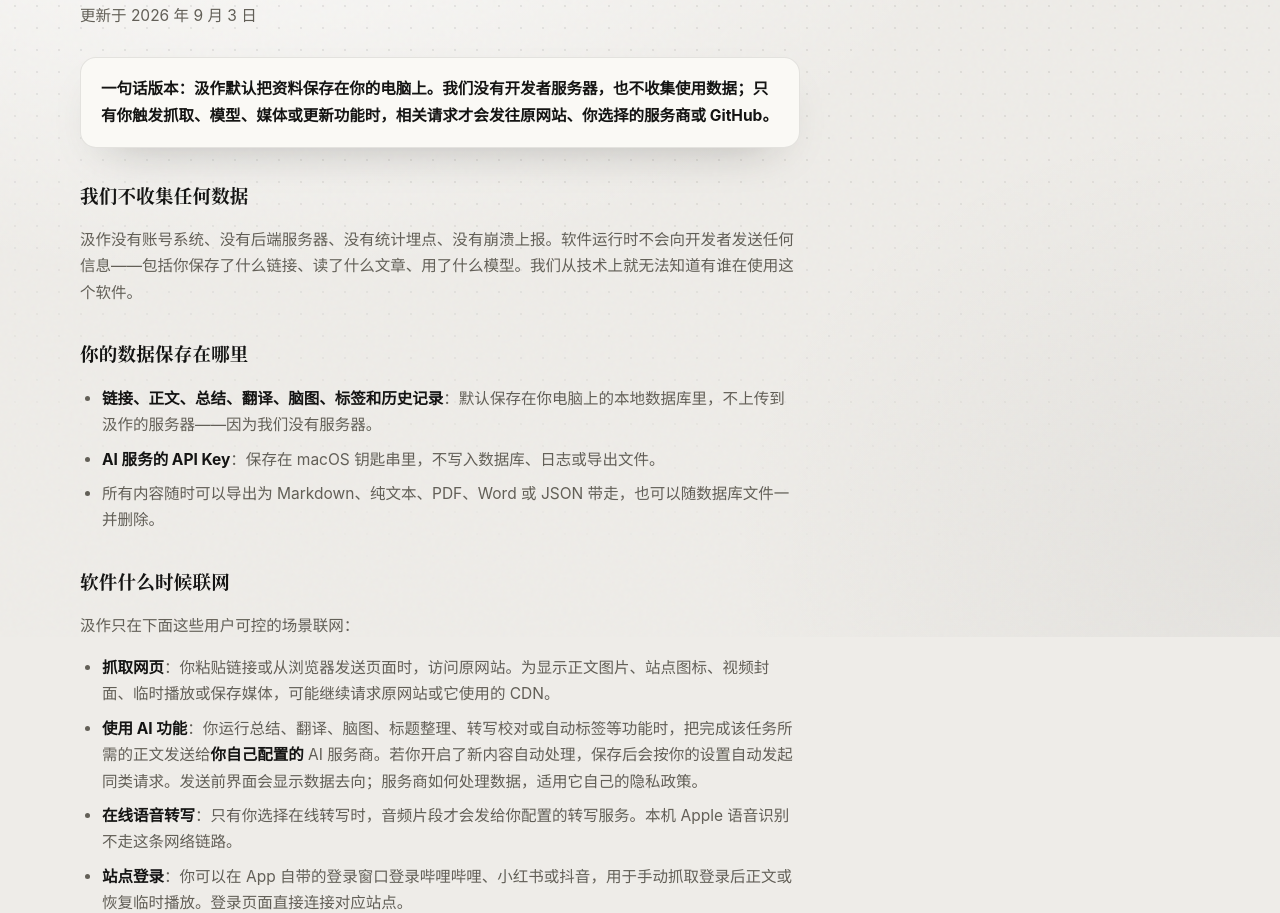
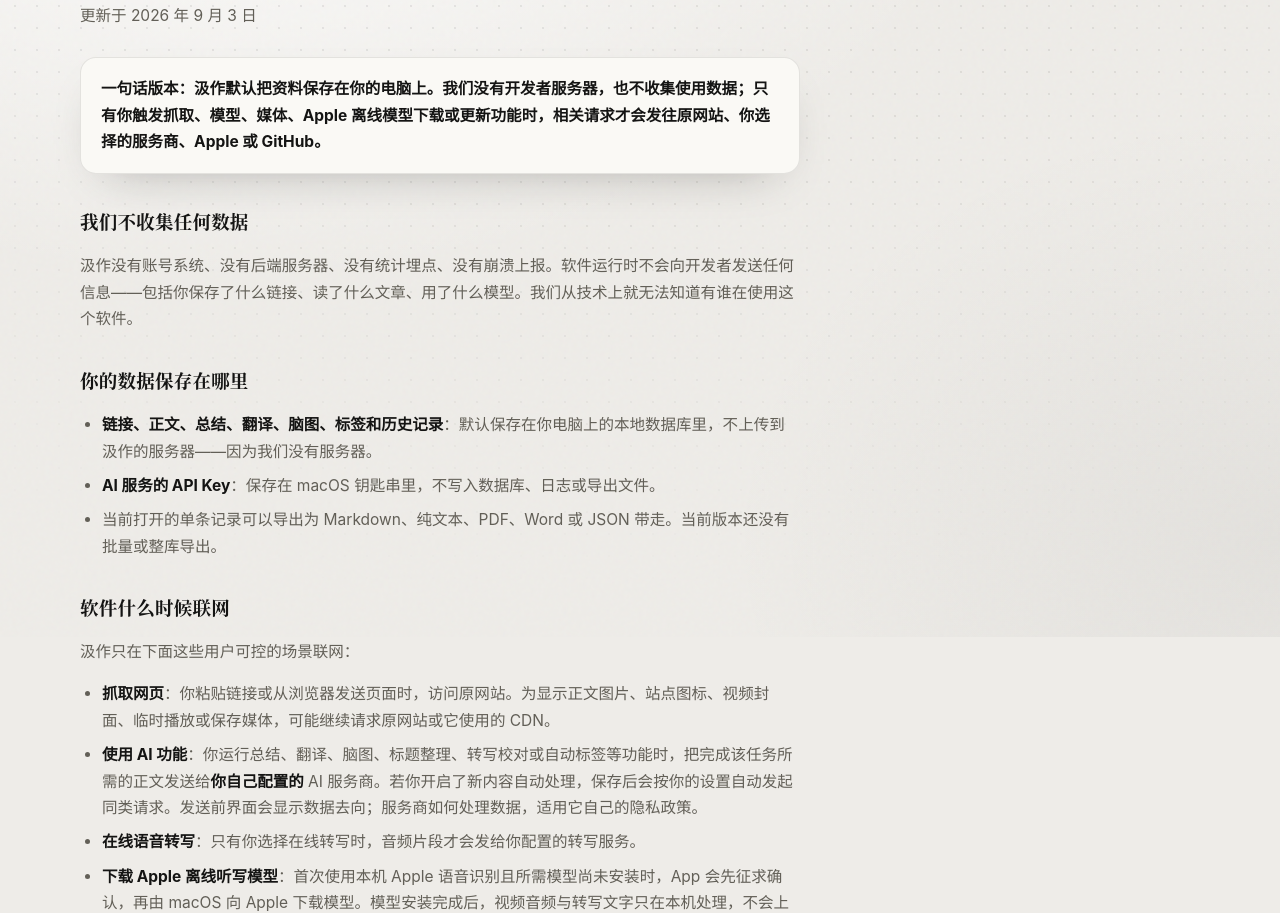
Before and after one commit to Songxiaor/jizuo, a website: page site/privacy.html in a window 1280 px wide. Shown: the part 163-1076 px from the top of the page. Drawn offline with Linux system fonts and the light colour scheme.

Commit message:
fix: 对齐官网导出与离线模型说明

```diff
--- a/site/privacy.html
+++ b/site/privacy.html
@@ -40,7 +40,7 @@
   <p class="updated">更新于 2026 年 9 月 3 日</p>
 
   <div class="callout glass">
-    <p><b>一句话版本：汲作默认把资料保存在你的电脑上。我们没有开发者服务器，也不收集使用数据；只有你触发抓取、模型、媒体或更新功能时，相关请求才会发往原网站、你选择的服务商或 GitHub。</b></p>
+    <p><b>一句话版本：汲作默认把资料保存在你的电脑上。我们没有开发者服务器，也不收集使用数据；只有你触发抓取、模型、媒体、Apple 离线模型下载或更新功能时，相关请求才会发往原网站、你选择的服务商、Apple 或 GitHub。</b></p>
   </div>
 
   <h2>我们不收集任何数据</h2>
@@ -50,7 +50,7 @@
   <ul>
     <li><b>链接、正文、总结、翻译、脑图、标签和历史记录</b>：默认保存在你电脑上的本地数据库里，不上传到汲作的服务器——因为我们没有服务器。</li>
     <li><b>AI 服务的 API Key</b>：保存在 macOS 钥匙串里，不写入数据库、日志或导出文件。</li>
-    <li>所有内容随时可以导出为 Markdown、纯文本、PDF、Word 或 JSON 带走，也可以随数据库文件一并删除。</li>
+    <li>当前打开的单条记录可以导出为 Markdown、纯文本、PDF、Word 或 JSON 带走。当前版本还没有批量或整库导出。</li>
   </ul>
 
   <h2>软件什么时候联网</h2>
@@ -58,7 +58,8 @@
   <ul>
     <li><b>抓取网页</b>：你粘贴链接或从浏览器发送页面时，访问原网站。为显示正文图片、站点图标、视频封面、临时播放或保存媒体，可能继续请求原网站或它使用的 CDN。</li>
     <li><b>使用 AI 功能</b>：你运行总结、翻译、脑图、标题整理、转写校对或自动标签等功能时，把完成该任务所需的正文发送给<b>你自己配置的</b> AI 服务商。若你开启了新内容自动处理，保存后会按你的设置自动发起同类请求。发送前界面会显示数据去向；服务商如何处理数据，适用它自己的隐私政策。</li>
-    <li><b>在线语音转写</b>：只有你选择在线转写时，音频片段才会发给你配置的转写服务。本机 Apple 语音识别不走这条网络链路。</li>
+    <li><b>在线语音转写</b>：只有你选择在线转写时，音频片段才会发给你配置的转写服务。</li>
+    <li><b>下载 Apple 离线听写模型</b>：首次使用本机 Apple 语音识别且所需模型尚未安装时，App 会先征求确认，再由 macOS 向 Apple 下载模型。模型安装完成后，视频音频与转写文字只在本机处理，不会上传。</li>
     <li><b>站点登录</b>：你可以在 App 自带的登录窗口登录哔哩哔哩、小红书或抖音，用于手动抓取登录后正文或恢复临时播放。登录页面直接连接对应站点。</li>
     <li><b>检查更新</b>：在你允许后，定期向 GitHub 检查是否有新版本。这个请求不携带任何个人信息。</li>
   </ul>
```
Also changed, not shown: site/index.html (+4 -4 lines).
